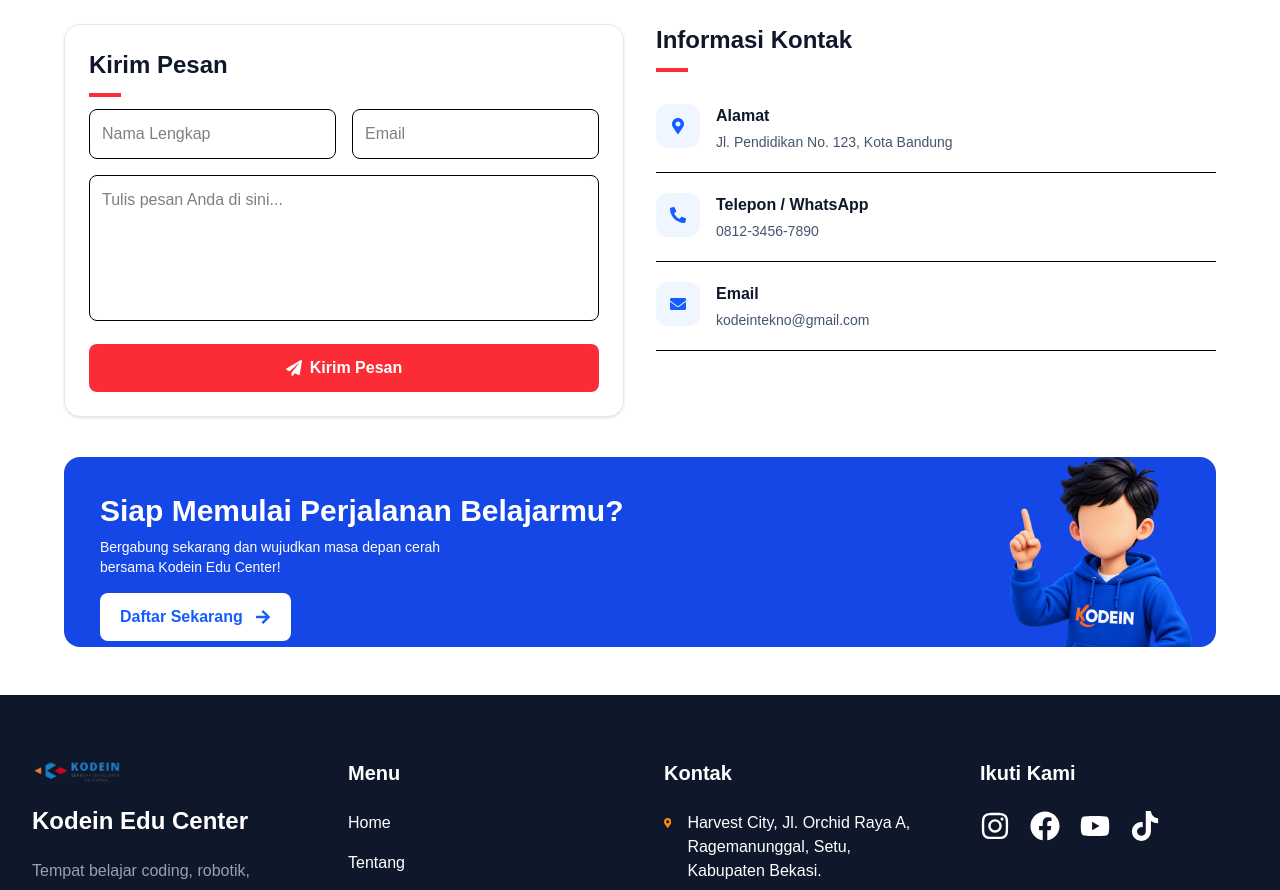
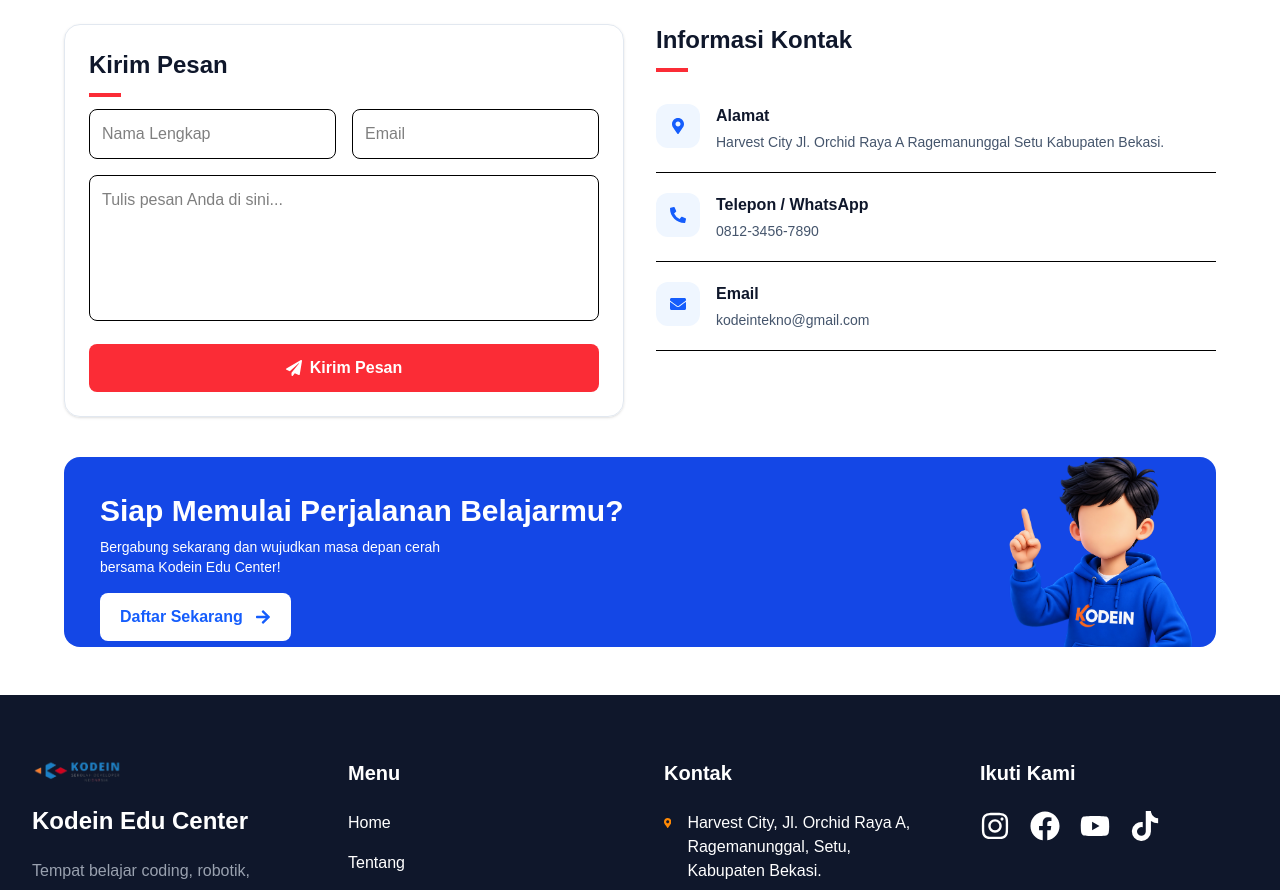
Before and after one commit to chalsht/kodein-edu, a Next.js app: page / in a window 1280 px wide. Shown: the part 2640-3530 px from the top of the page. Built offline with nearby package versions, Linux system fonts and the light colour scheme; no server answers; the database is empty.

Commit message:
Update contact address in Contact component

```diff
--- a/components/Contact.jsx
+++ b/components/Contact.jsx
@@ -47,7 +47,7 @@
   };
 
   const kontak = [
-    [FaMapMarkerAlt, "Alamat", "Jl. Pendidikan No. 123, Kota Bandung"],
+    [FaMapMarkerAlt, "Alamat", "Harvest City Jl. Orchid Raya A Ragemanunggal Setu Kabupaten Bekasi."],
     [FaPhoneAlt, "Telepon / WhatsApp", "0812-3456-7890"],
     [FaEnvelope, "Email", "kodeintekno@gmail.com"],
   ];
```
